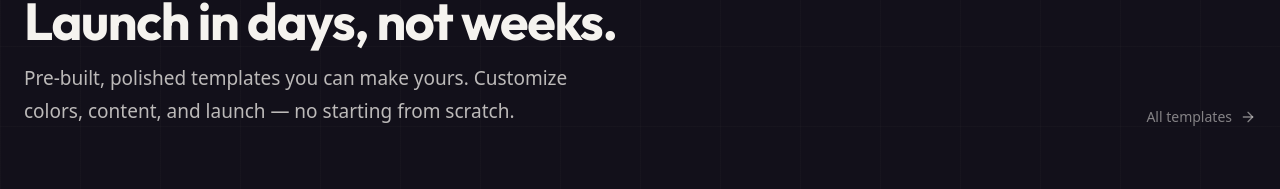
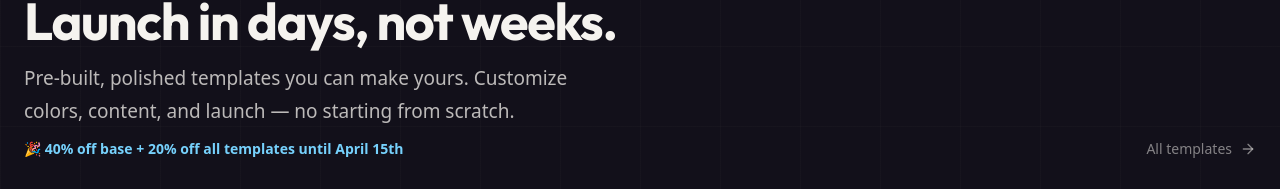
Before and after one commit to hassanidris-cloud/mywebsite, a Next.js app: page / in a window 1280 px wide. Shown: the part 2054-2243 px from the top of the page. Built offline with nearby package versions, Linux system fonts and the light colour scheme; no server answers.

Commit message:
Fix: extend promo to April 15, 2026 so discount is active
Made-with: Cursor

```diff
--- a/src/data/template-customization.ts
+++ b/src/data/template-customization.ts
@@ -6,7 +6,7 @@
 export const TEMPLATE_BASE_PRICE_EUR = 600;
 
 /** Promo until end of day April 15th (UTC): 40% off base + 20% off full template total. */
-const PROMO_END_DATE = new Date("2025-04-15T23:59:59.999Z");
+const PROMO_END_DATE = new Date("2026-04-15T23:59:59.999Z");
 const PROMO_BASE_DISCOUNT_PERCENT = 40;
 /** 20% off entire template total (base + add-ons) when promo active. */
 const PROMO_TOTAL_DISCOUNT_PERCENT = 20;
```
